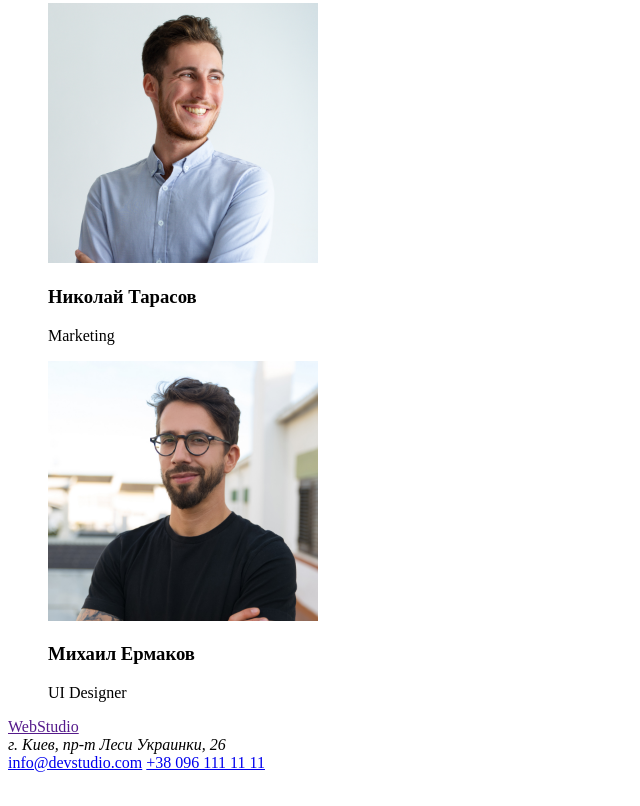
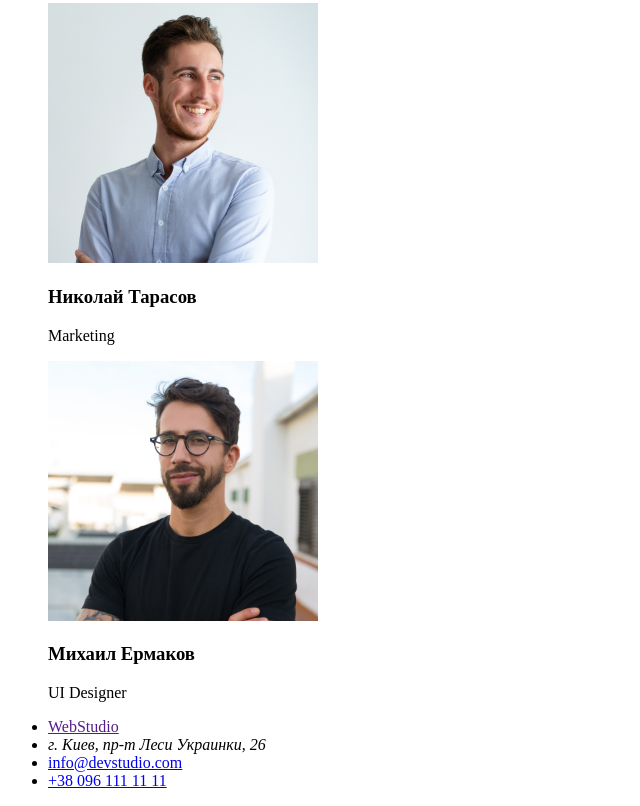
Before and after one commit to NikaProkopeva/goit-markup-hw-01, a plain HTML site: page index.html in a window 1280 px wide. Shown: the part 2277-3083 px from the top of the page, without its empty margins (0-640 px from the left). Before the commit the page ends 3057 px from the top, so only its background shows below. Drawn offline with Linux system fonts and the light colour scheme.

Commit message:
Update index.html

```diff
--- a/index.html
+++ b/index.html
@@ -129,12 +129,18 @@
     <!-- контакная инфо -->
 
     <footer>
-        <a href="">WebStudio</a>
+        <ul>
+        <li><a href="">WebStudio</a></li>
+        <li>
         <address>
             г. Киев, пр-т Леси Украинки, 26
         </address>
-        <a href="mailto:info@devstudio.com">info@devstudio.com</a>
-        <a href="tel:+380961111111">+38 096 111 11 11</a>
+        </li>
+            <li><a href="mailto:info@devstudio.com">info@devstudio.com</a></li>
+            <li><a href="tel:+380961111111">+38 096 111 11 11</a></li>
+        </ul>
+
+
 
     </footer>
 </body>
```
